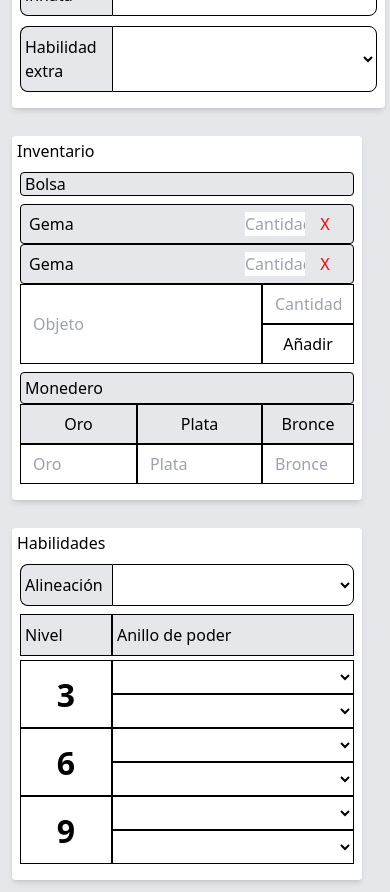
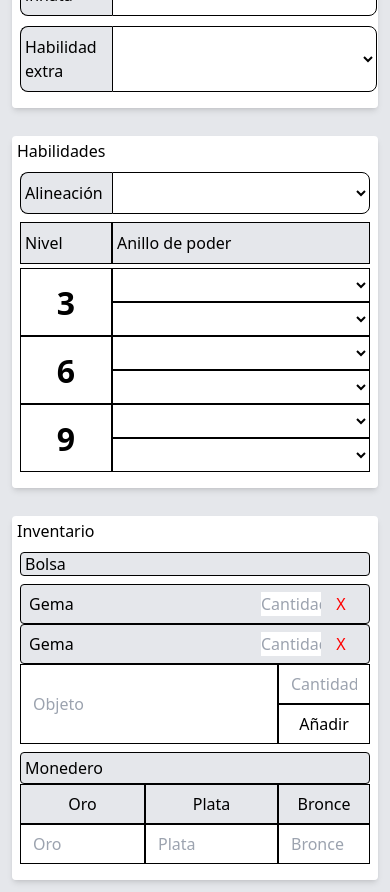
Before and after one commit to ztevenx100/DnD-newSystem, a React (Vite) app in the folder 0_Game_System/: page /CharacterSheet in a window 390 px wide. Shown: the part 1860-2752 px from the top of the page. Built offline with nearby package versions, Linux system fonts and the light colour scheme; a web font is replaced by a local one.

Commit message:
Style: Grid adjustment and add tooltips in CharacterSheet Component - [CharacterSheet] Adjustment css grid  for responsive problems - [CharacterSheet] Add tooltip elements in FormInputSkill component

```diff
--- a/0_Game_System/src/components/pages/CharacterSheet/CharacterSheet.css
+++ b/0_Game_System/src/components/pages/CharacterSheet/CharacterSheet.css
@@ -5,6 +5,7 @@
 
 .fieldset-form {
     display: grid;
+    min-width: 100%;
     grid-template-columns:100px 1fr;
     grid-row-gap: 10px;
     padding: 1rem 0;
@@ -46,7 +47,7 @@
     grid-template-rows:repeat(6, 2.5rem);
     grid-row-gap: 0px;
 }
-@media (min-width: 640px) {
+@media (min-width: 768px) {
     .fieldset-form.info-player {
         grid-template-columns:100px 1fr 120px 1fr;
     }
--- a/0_Game_System/src/components/pages/CharacterSheet/CharacterSheet.tsx
+++ b/0_Game_System/src/components/pages/CharacterSheet/CharacterSheet.tsx
@@ -1,4 +1,4 @@
-import React, { useEffect, useState } from 'react';
+import React, { useState } from 'react';
 import { Tooltip, Typography } from "@material-tailwind/react";
 
 import FormSelectInfoPlayer from './FormSelectInfoPlayer/FormSelectInfoPlayer';
@@ -106,11 +106,10 @@ export function CharacterSheet () {
    ];
 
     return (
-        <form className="min-h-screen grid grid-cols-1 sm:grid-cols-2 md:grid-cols-3 gap-4 p-3 bg-gray-2">
+        <form className="min-h-screen form-sheet grid grid-cols-1 md:grid-cols-2 lg:grid-cols-3 gap-x-0 gap-y-4 sm:gap-x-4 p-3 bg-gray-2">
 
             {/* Informacion del jugador */}
-            <fieldset className="fieldset-form info-player col-span-2 sm:col-span-3 bg-white shadow-md rounded">
-
+            <fieldset className="fieldset-form info-player col-span-2 md:col-span-2 lg:col-span-3 bg-white shadow-md rounded">
                <legend>Informacion del jugador</legend>
 
                <label htmlFor="player" className="form-lbl col-start-1 col-end-2 bg-grey-lighter ">Jugador</label>
@@ -156,9 +155,9 @@ export function CharacterSheet () {
                <FormCardCheckbox id="characterKnowledge" label="Conocimientos" checkboxes={checkboxesData} />
 
             </fieldset>
+
             {/* Estadisticas del personaje */}
             <fieldset className="fieldset-form stats-player row-span-3 col-span-1 col-start-1 bg-white shadow-md rounded">
-
                <legend>Estadisticas del personaje</legend>
 
                {/* STRENGTH */}
@@ -180,9 +179,9 @@ export function CharacterSheet () {
                <FornInputSkill inputskill={InputsSkillData[5]} />
 
             </fieldset>
+
             {/* Armamento inicial */}
-            <fieldset className="fieldset-form initial-armament col-span-1 row-span-1 col-start-1 sm:col-start-2 bg-white shadow-md rounded">
-
+            <fieldset className="fieldset-form initial-armament col-span-1 row-span-1 col-start-1 md:col-start-2 bg-white shadow-md rounded">
                <legend>Armamento inicial</legend>
 
                <label htmlFor="mainWeapon" className="form-lbl bg-grey-lighter ">Arma principal</label>
@@ -203,64 +202,9 @@ export function CharacterSheet () {
                <FormSelectInfoPlayer id="skillExtra" label="Habilidad extra" options={optionsSkillExtra} onSelectChange={handleSelectChange} ></FormSelectInfoPlayer>
 
             </fieldset>
-            {/* Inventario */}
-            <fieldset className="fieldset-form inventory-player row-span-3 col-span-1 col-start-1 sm:col-start-3 bg-white shadow-md rounded">
 
-               <legend>Inventario</legend>
-
-               <label htmlFor="objectInput" className="form-lbl mb-2 col-span-3 bg-grey-lighter ">Bolsa</label>
-               <label htmlFor="object" className="form-lbl object-item col-span-3 bg-grey-lighter "> Gema
-                  <input type="number"
-                     id="object"
-                     placeholder="Cantidad"
-                     className="form-input-count focus:border-black focus:shadow"
-                  />
-                  <button type="button" className="btn-delete-object">X</button>
-               </label>
-               <label htmlFor="object" className="form-lbl object-item col-span-3 bg-grey-lighter "> Gema
-                  <input type="number"
-                     id="object"
-                     placeholder="Cantidad"
-                     className="form-input-count focus:border-black focus:shadow"
-                  />
-                  <button type="button" className="btn-delete-object">X</button>
-               </label>
-               <input type="text"
-                  id="objectInput"
-                  placeholder="Objeto"
-                  className="form-input ml-2 col-span-2 row-span-2 focus:border-black focus:shadow"
-               />
-               <input type="number"
-                  id="countObject"
-                  placeholder="Cantidad"
-                  className="form-input mr-2 col-span-1 focus:border-black focus:shadow"
-               />
-               <button type="button" className="btn-add-object mr-2" >Añadir</button>
-
-               <label htmlFor="goldCoins" className="form-lbl col-span-3 bg-grey-lighter ">Monedero</label>
-               <label htmlFor="goldCoins" className="form-lbl-coins ml-2 col-span-1 bg-grey-lighter ">Oro</label>
-               <label htmlFor="silverCoins" className="form-lbl-coins col-span-1 bg-grey-lighter ">Plata</label>
-               <label htmlFor="bronzeCoins" className="form-lbl-coins mr-2 col-span-1 bg-grey-lighter ">Bronce</label>
-               <input type="number"
-                  id="goldCoins"
-                  placeholder="Oro"
-                  className="form-input ml-2 col-span-1 focus:border-black focus:shadow"
-               />
-               <input type="number"
-                  id="silverCoins"
-                  placeholder="Plata"
-                  className="form-input col-span-1 focus:border-black focus:shadow"
-               />
-               <input type="number"
-                  id="bronzeCoins"
-                  placeholder="Bronce"
-                  className="form-input mr-2 col-span-1 focus:border-black focus:shadow"
-               />
-
-            </fieldset>
             {/* Habilidades */}
-            <fieldset className="fieldset-form skills-player col-span-1 col-start-1 sm:col-start-2 bg-white shadow-md rounded">
-
+            <fieldset className="fieldset-form skills-player col-span-1 row-span-2 col-start-1 md:col-start-2 bg-white shadow-md rounded">
                <legend>Habilidades</legend>
 
                <label htmlFor="alineacion" className="form-lbl mt-2 ">Alineación</label>
@@ -352,6 +296,61 @@ export function CharacterSheet () {
 
             </fieldset>
 
+            {/* Inventario */}
+            <fieldset className="fieldset-form inventory-player row-span-3 col-span-1 col-start-1 lg:col-start-3 lg:row-start-2 bg-white shadow-md rounded">
+               <legend>Inventario</legend>
+
+               <label htmlFor="objectInput" className="form-lbl mb-2 col-span-3 bg-grey-lighter ">Bolsa</label>
+               <label htmlFor="object" className="form-lbl object-item col-span-3 bg-grey-lighter "> Gema
+                  <input type="number"
+                     id="object"
+                     placeholder="Cantidad"
+                     className="form-input-count focus:border-black focus:shadow"
+                  />
+                  <button type="button" className="btn-delete-object">X</button>
+               </label>
+               <label htmlFor="object" className="form-lbl object-item col-span-3 bg-grey-lighter "> Gema
+                  <input type="number"
+                     id="object"
+                     placeholder="Cantidad"
+                     className="form-input-count focus:border-black focus:shadow"
+                  />
+                  <button type="button" className="btn-delete-object">X</button>
+               </label>
+               <input type="text"
+                  id="objectInput"
+                  placeholder="Objeto"
+                  className="form-input ml-2 col-span-2 row-span-2 focus:border-black focus:shadow"
+               />
+               <input type="number"
+                  id="countObject"
+                  placeholder="Cantidad"
+                  className="form-input mr-2 col-span-1 focus:border-black focus:shadow"
+               />
+               <button type="button" className="btn-add-object mr-2" >Añadir</button>
+
+               <label htmlFor="goldCoins" className="form-lbl col-span-3 bg-grey-lighter ">Monedero</label>
+               <label htmlFor="goldCoins" className="form-lbl-coins ml-2 col-span-1 bg-grey-lighter ">Oro</label>
+               <label htmlFor="silverCoins" className="form-lbl-coins col-span-1 bg-grey-lighter ">Plata</label>
+               <label htmlFor="bronzeCoins" className="form-lbl-coins mr-2 col-span-1 bg-grey-lighter ">Bronce</label>
+               <input type="number"
+                  id="goldCoins"
+                  placeholder="Oro"
+                  className="form-input ml-2 col-span-1 focus:border-black focus:shadow"
+               />
+               <input type="number"
+                  id="silverCoins"
+                  placeholder="Plata"
+                  className="form-input col-span-1 focus:border-black focus:shadow"
+               />
+               <input type="number"
+                  id="bronzeCoins"
+                  placeholder="Bronce"
+                  className="form-input mr-2 col-span-1 focus:border-black focus:shadow"
+               />
+
+            </fieldset>
+
         </form>
     )
 }
--- a/0_Game_System/src/components/pages/CharacterSheet/FornInputSkill/FornInputSkill.tsx
+++ b/0_Game_System/src/components/pages/CharacterSheet/FornInputSkill/FornInputSkill.tsx
@@ -13,7 +13,7 @@ interface InputNumberProps {
 }
 
 const FornInputSkill: React.FC<InputNumberProps> = ({inputskill })  => {
-  const [inputValues, setInputValues] = useState<number[]>([0, 0, 0, 0]);
+  const [inputValues, setInputValues] = useState<number[]>([0, 0, 0]);
 
   const handleInputChange = (index: number, value: string) => {
     const newValues = [...inputValues];
@@ -53,6 +53,7 @@ const FornInputSkill: React.FC<InputNumberProps> = ({inputskill })  => {
             value={sum}
             readOnly
         />
+        <Tooltip className="bg-dark text-light px-2 py-1" placement="bottom" content={ "Dado" } >
             <input type="number"
                 id={inputskill.id + "Dice"}
                 placeholder="Dado"
@@ -61,6 +62,8 @@ const FornInputSkill: React.FC<InputNumberProps> = ({inputskill })  => {
                 onChange={(e: ChangeEvent<HTMLInputElement>) => handleInputChange(0, e.target.value)}
                 value={inputValues[0]}
             />
+        </Tooltip>
+        <Tooltip className="bg-dark text-light px-2 py-1" placement="bottom" content={ "Clase" } >
         <input type="number"
             id={inputskill.id + "Class"}
             placeholder="Clase"
@@ -70,6 +73,8 @@ const FornInputSkill: React.FC<InputNumberProps> = ({inputskill })  => {
             value={inputValues[1]}
             readOnly
             />
+        </Tooltip>
+        <Tooltip className="bg-dark text-light px-2 py-1" placement="bottom" content={ "Nivel" } >
         <input type="number"
             id={inputskill.id + "Level"}
             placeholder="Nivel"
@@ -78,6 +83,7 @@ const FornInputSkill: React.FC<InputNumberProps> = ({inputskill })  => {
             onChange={(e: ChangeEvent<HTMLInputElement>) => handleInputChange(2, e.target.value)}
             value={inputValues[2]}
            />
+        </Tooltip>
 
     </>
   );
```
Lines whose indentation alone changed are shown as unchanged.
